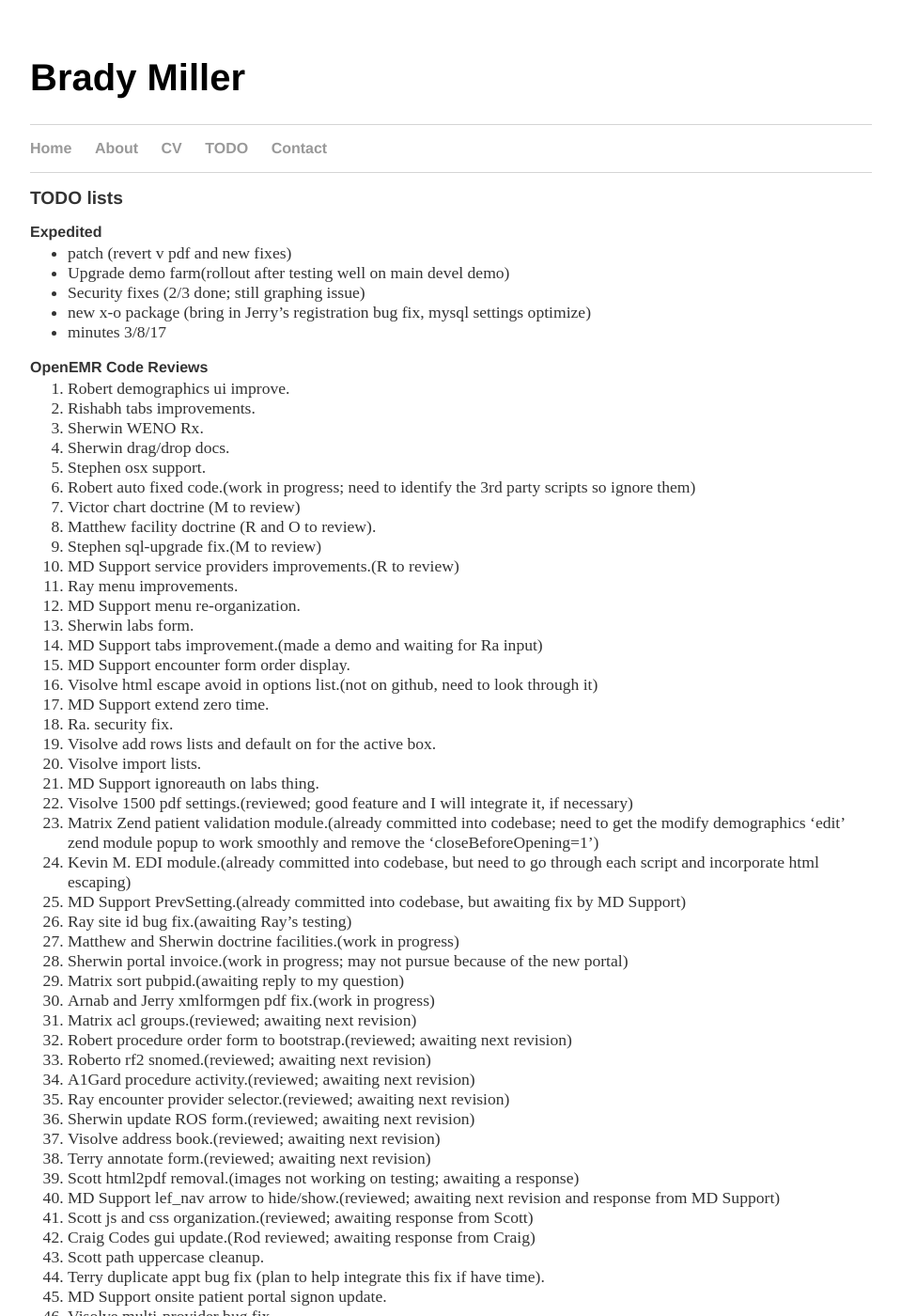
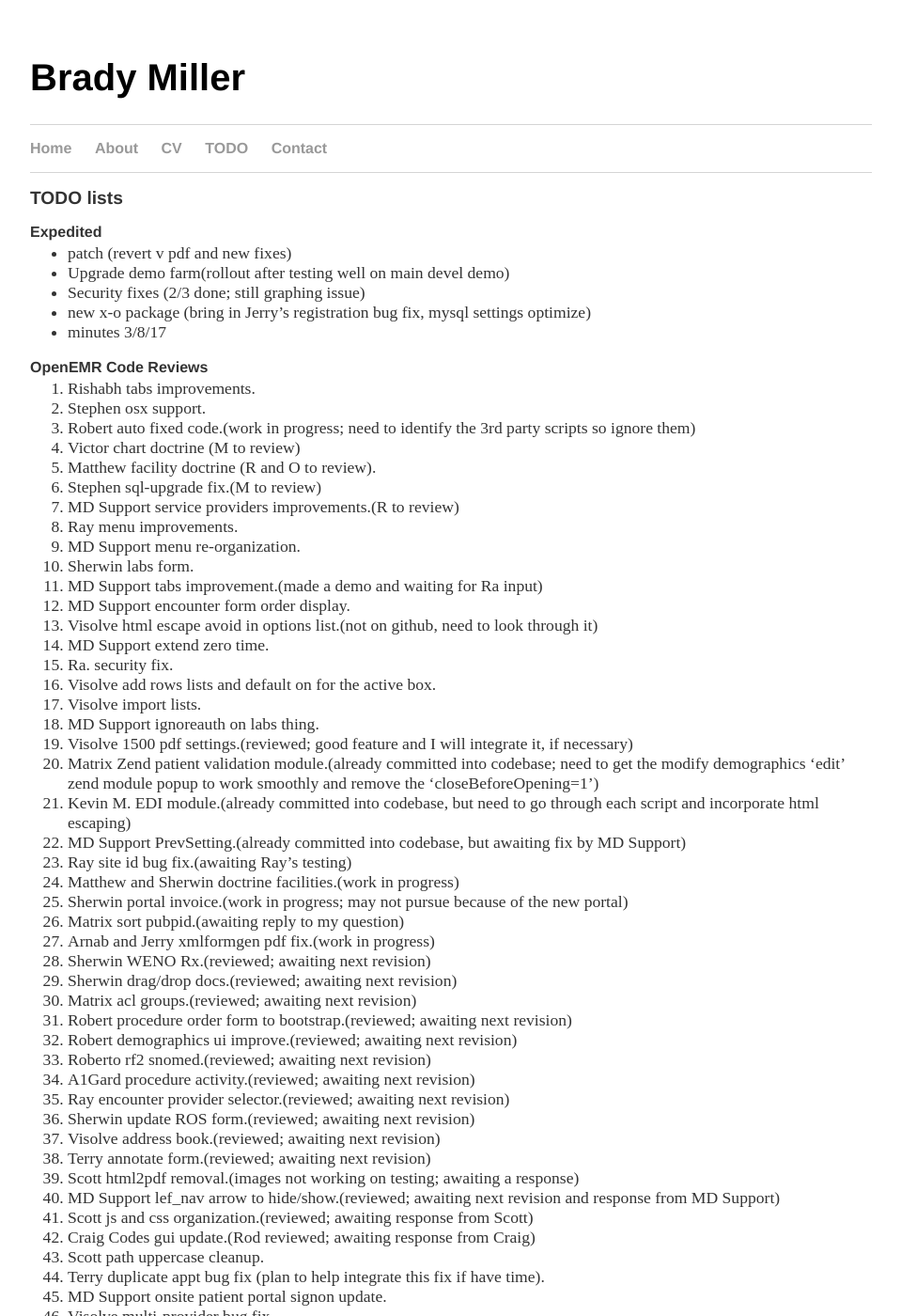
Before and after one commit to bradymiller/bradymiller.github.io, a Jekyll site: the page built from todo/index.md, in a window 1280 px wide and 1400 px high. Shown: the whole window at 94% size, without its empty margins (160-1119 px from the left). Built offline with Jekyll 4.4.1, drawn with Linux system fonts in a browser that asks for light colours; our own code applies the rules of GitHub Pages for plain Markdown files.

Commit message:
Update index.md

```diff
--- a/todo/index.md
+++ b/todo/index.md
@@ -41,8 +38,11 @@
 1. Sherwin portal invoice.(work in progress; may not pursue because of the new portal)
 1. Matrix sort pubpid.(awaiting reply to my question)
 1. Arnab and Jerry xmlformgen pdf fix.(work in progress)
+1. Sherwin WENO Rx.(reviewed; awaiting next revision)
+1. Sherwin drag/drop docs.(reviewed; awaiting next revision)
 1. Matrix acl groups.(reviewed; awaiting next revision)
 1. Robert procedure order form to bootstrap.(reviewed; awaiting next revision)
+1. Robert demographics ui improve.(reviewed; awaiting next revision)
 1. Roberto rf2 snomed.(reviewed; awaiting next revision)
 1. A1Gard procedure activity.(reviewed; awaiting next revision)
 1. Ray encounter provider selector.(reviewed; awaiting next revision)
```
Also changed, not shown: other parts of todo/index.md (+0 -3 lines).
